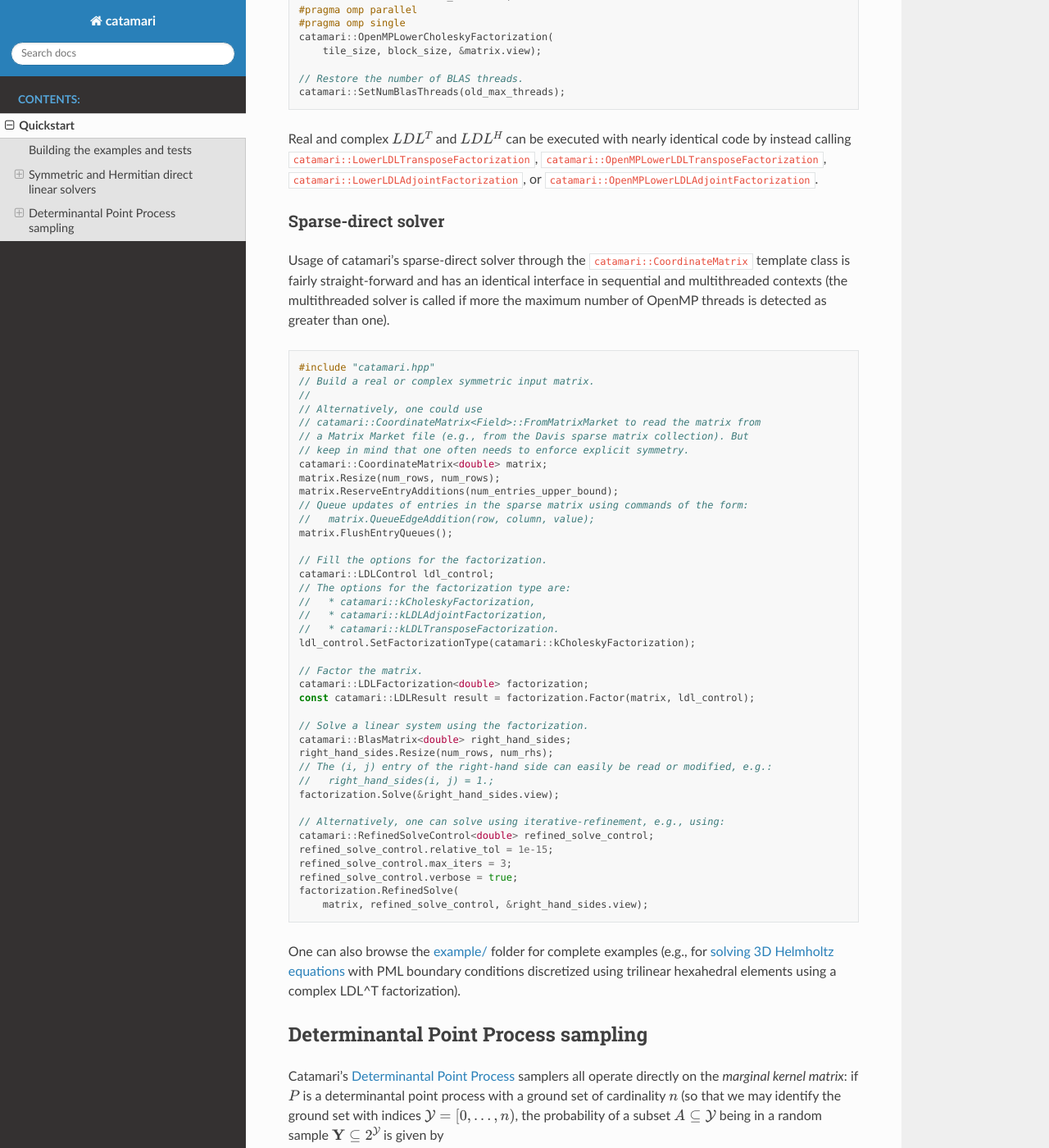
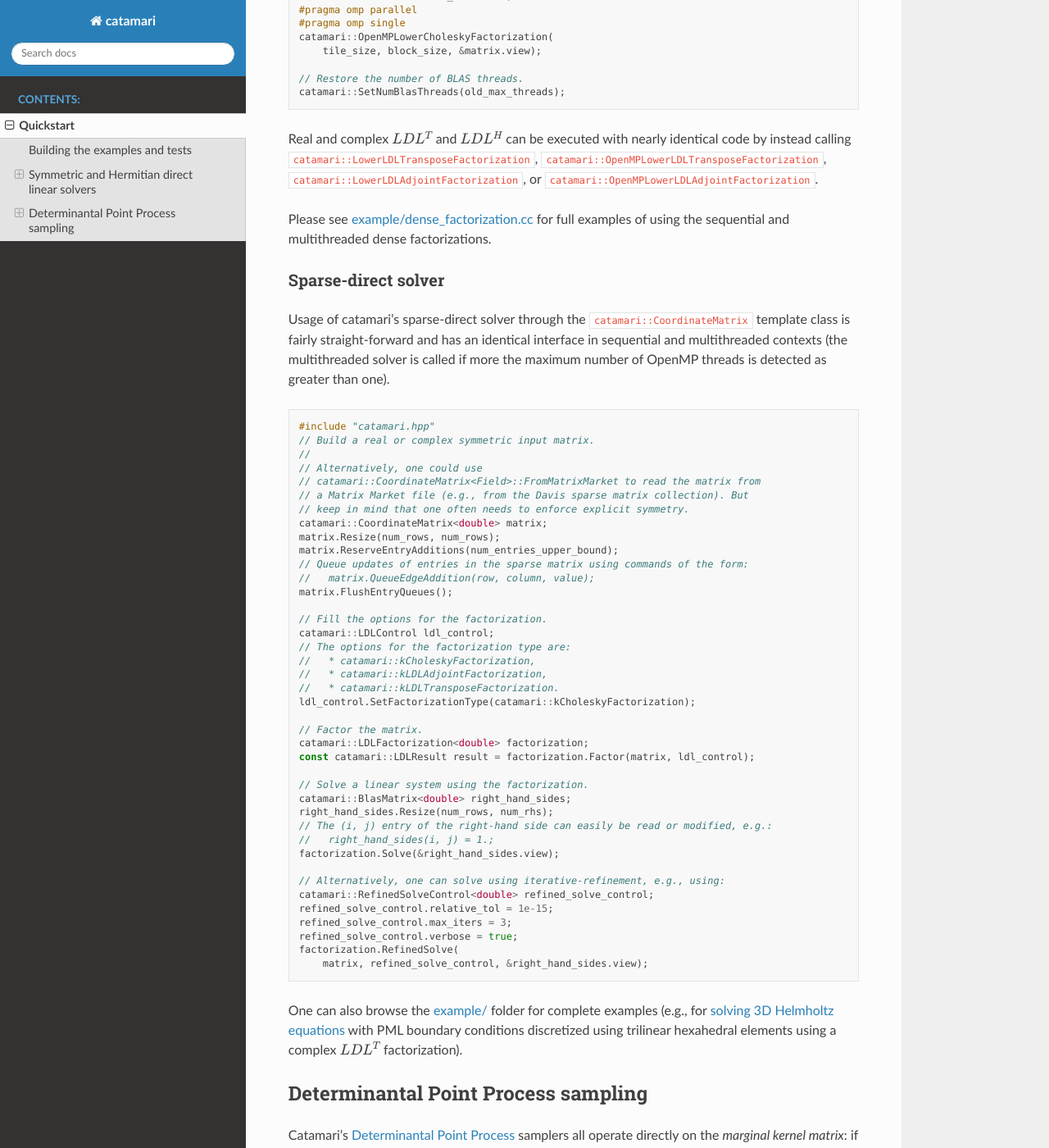
Before and after one commit to MeshFEM/catamari, a Sphinx documentation site: the page built from docs/quickstart.rst, in a window 1280 px wide and 1400 px high, scrolled down 2248 px. Shown: the whole window at 82% size. Built offline with Sphinx 7.4.7 and the Read the Docs theme 2.0.0, drawn with Linux system fonts in a browser that asks for light colours; formulas are drawn with MathJax 3; some of the changed lines change nothing that is shown.

Commit message:
Adding a link to the dense factorization example.

```diff
--- a/docs/quickstart.rst
+++ b/docs/quickstart.rst
@@ -137,6 +137,10 @@ identical code by instead calling
 :samp:`catamari::LowerLDLAdjointFactorization`,  or
 :samp:`catamari::OpenMPLowerLDLAdjointFactorization`.
 
+Please see
+`example/dense_factorization.cc <https://gitlab.com/hodge_star/catamari/blob/master/example/dense_factorization.cc>`_
+for full examples of using the sequential and multithreaded dense factorizations.
+
 Sparse-direct solver
 """"""""""""""""""""
 Usage of catamari's sparse-direct solver through the
@@ -188,7 +192,12 @@ is detected as greater than one).
   factorization.RefinedSolve(
       matrix, refined_solve_control, &right_hand_sides.view);
 
-One can also browse the `example/ <https://gitlab.com/hodge_star/catamari/tree/master/example>`_ folder for complete examples (e.g., for `solving 3D Helmholtz equations <https://gitlab.com/hodge_star/catamari/blob/master/example/helmholtz_3d_pml.cc>`_ with PML boundary conditions discretized using trilinear hexahedral elements using a complex LDL^T factorization).
+One can also browse the
+`example/ <https://gitlab.com/hodge_star/catamari/tree/master/example>`_ folder
+for complete examples (e.g., for
+`solving 3D Helmholtz equations <https://gitlab.com/hodge_star/catamari/blob/master/example/helmholtz_3d_pml.cc>`_
+with PML boundary conditions discretized using trilinear hexahedral elements
+using a complex :math:`LDL^T` factorization).
 
 Determinantal Point Process sampling
 ^^^^^^^^^^^^^^^^^^^^^^^^^^^^^^^^^^^^
```
